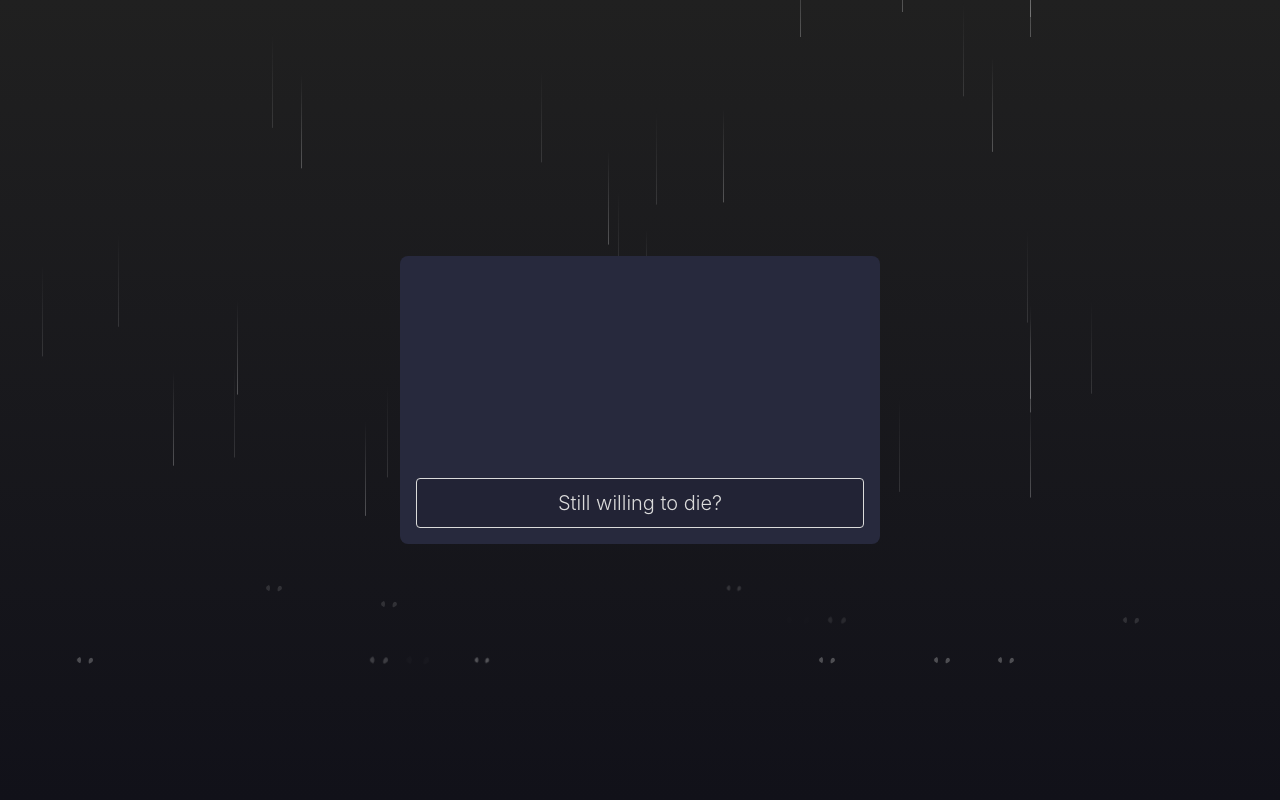
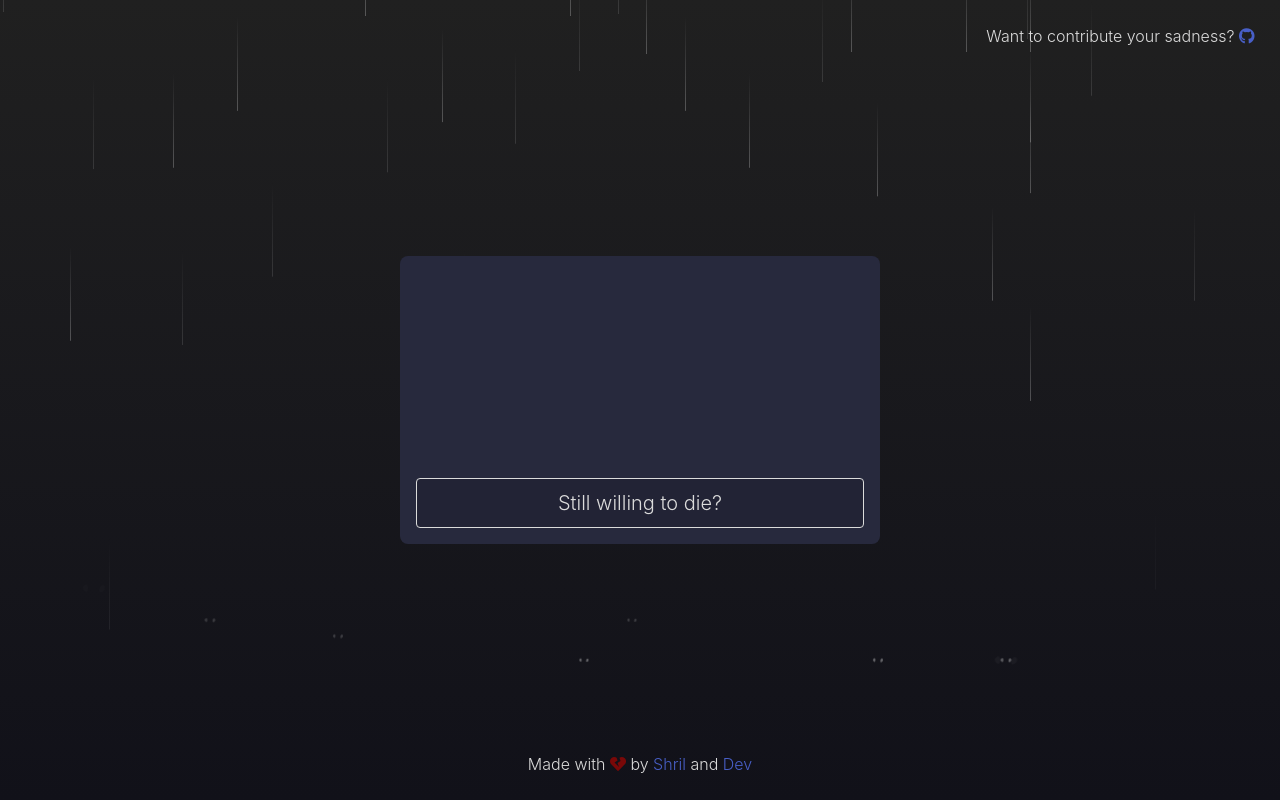
Before and after one commit to devojoyti/DepressionWebApp, a Vue app: page / in a window 1280 px wide. Built offline with nearby package versions, Linux system fonts and the light colour scheme; no server answers.

Commit message:
added header & footer

```diff
--- a/public/index.html
+++ b/public/index.html
@@ -8,6 +8,12 @@
         <link
             href="https://fonts.googleapis.com/css?family=Playfair+Display"
             rel="stylesheet"
+        />
+        <link
+            rel="stylesheet"
+            href="https://use.fontawesome.com/releases/v5.7.2/css/all.css"
+            integrity="sha384-fnmOCqbTlWIlj8LyTjo7mOUStjsKC4pOpQbqyi7RrhN7udi9RwhKkMHpvLbHG9Sr"
+            crossorigin="anonymous"
         />
         <title>depressionapp</title>
     </head>
--- a/src/components/backgroundrain.vue
+++ b/src/components/backgroundrain.vue
@@ -1,5 +1,13 @@
 <template>
   <div id="body">
+    <Footer v-bind:attachToBottom="false">
+      <p class="has-text-right has-text-grey-lighter has-text-weight-light">
+        Want to contribute your sadness?
+        <a href="https://github.com/devojoyti/DepressionWebApp">
+          <i class="fab fa-github"></i>
+        </a>
+      </p>
+    </Footer>
     <div class="rain front-row">
       <div v-html="isDrops"></div>
     </div>
@@ -9,13 +17,26 @@
     <div id="slot">
       <slot></slot>
     </div>
+    <Footer v-bind:attachToBottom="true">
+      <p class="has-text-centered has-text-grey-lighter has-text-weight-light">
+        Made with
+        <i id="heartbroken" class="fas fa-heart-broken"></i> by
+        <a href="https://github.com/shril/">Shril</a> and
+        <a href="https://github.com/devojoyti">Dev</a>
+      </p>
+    </Footer>
   </div>
 </template>
 
 <script lang="ts">
 import { Component, Vue } from "vue-property-decorator";
+import Footer from "./footer.vue";
 
-@Component
+@Component({
+    components: {
+        Footer,
+    },
+})
 export default class Backgroundrain extends Vue {
     private isDrops: string = "";
     private isBackDrops: string = "";
@@ -87,6 +108,10 @@ export default class Backgroundrain extends Vue {
 </script>
 
 <style>
+#heartbroken {
+    color: rgb(121, 8, 8);
+}
+
 #slot {
     max-width: 30rem;
     max-height: 18rem;
--- /dev/null
+++ b/src/components/footer.vue
@@ -0,0 +1,40 @@
+<template>
+  <div id="info" v-bind:class="{ attachToBottom : attachToBottom, attachToTop: !attachToBottom }">
+    <slot></slot>
+  </div>
+</template>
+
+<script lang="ts">
+import { Component, Vue, Prop } from "vue-property-decorator";
+
+@Component
+export default class Footer extends Vue {
+    @Prop({
+        default: true,
+    })
+    private attachToBottom!: boolean;
+}
+</script>
+
+<style scoped>
+#info {
+    width: 100%;
+    position: absolute;
+    padding-left: 2vw;
+    padding-right: 2vw;
+    /* This is extra, and specific to this project, remove it */
+    z-index: 3;
+}
+
+.attachToBottom {
+    bottom: 0;
+    margin-top: 2vh;
+    margin-bottom: 3vh;
+}
+
+.attachToTop {
+    top: 0;
+    margin-top: 3vh;
+    margin-bottom: 2 vh;
+}
+</style>
```
Also changed, not shown: src/App.vue (line endings or trailing spaces).
